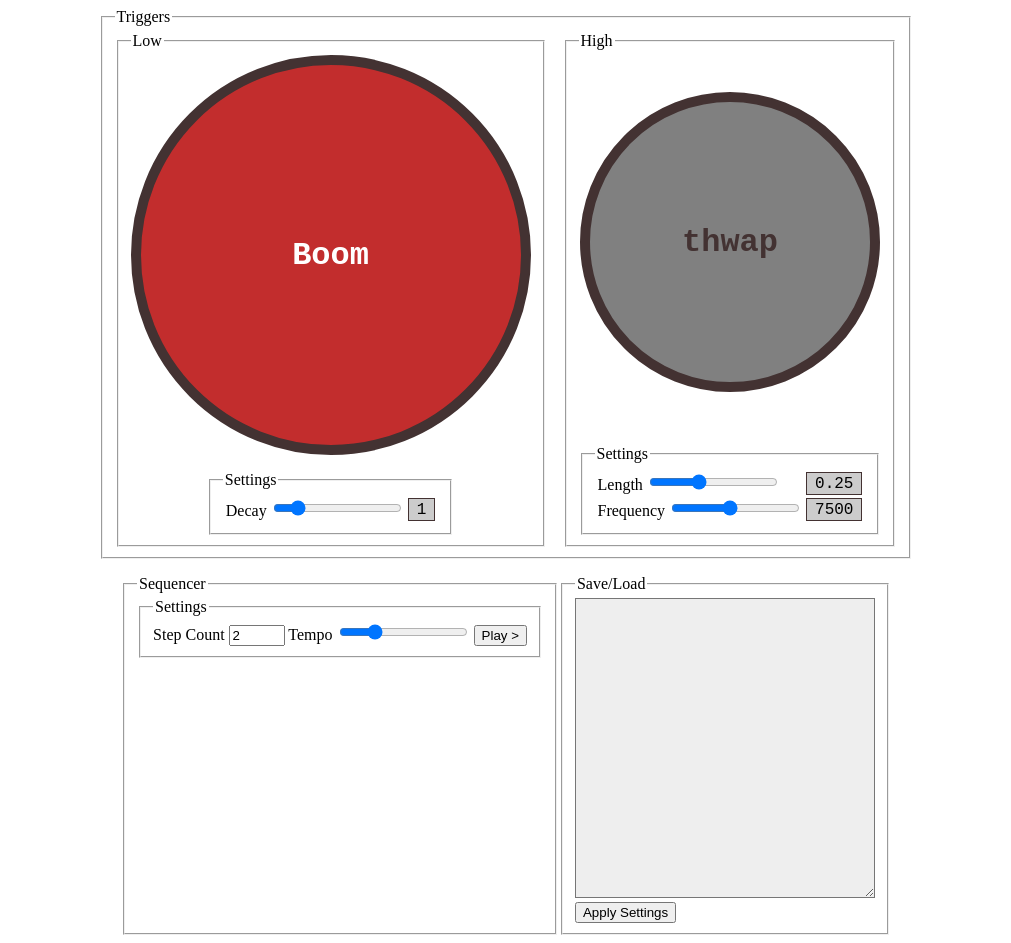
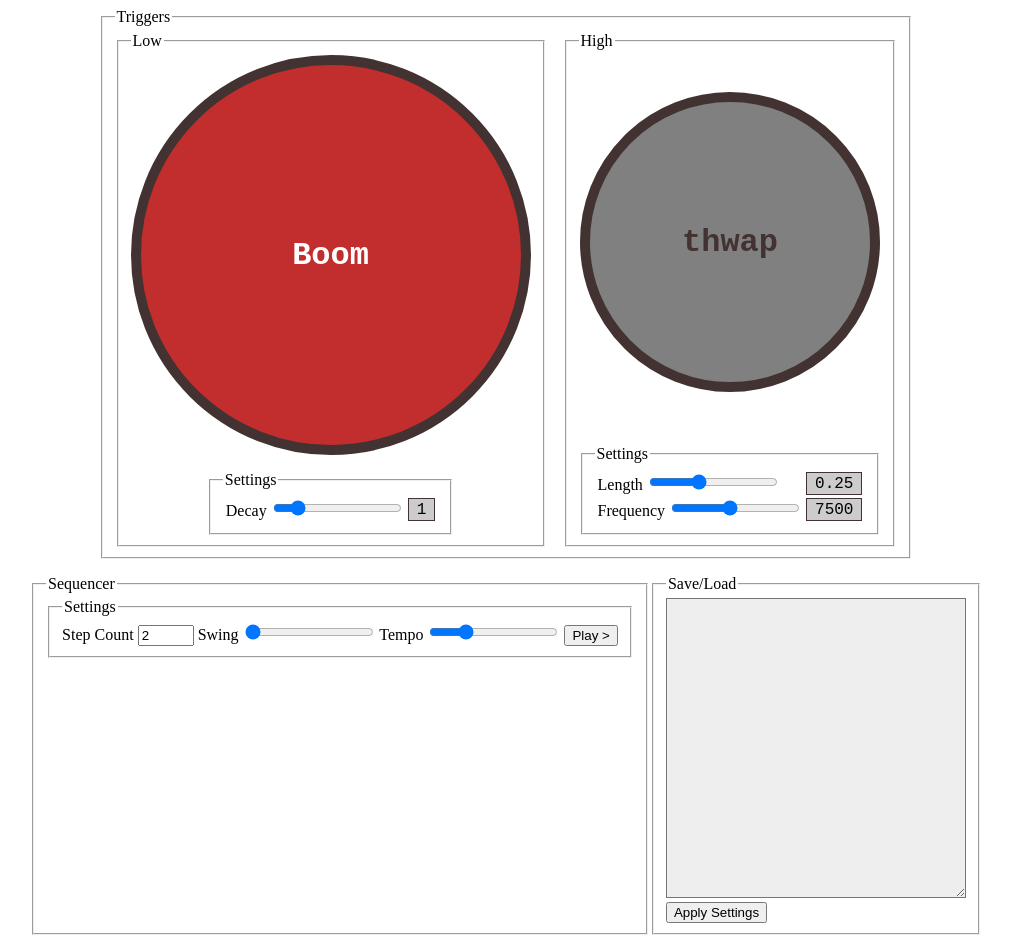
Before and after one commit to MikeiLL/pythonwaves, a Jekyll site: the page index.html, which Jekyll copies as it is, in a window 1280 px wide. Shown: the whole page, without its empty margins (134-1145 px from the left). Built offline with Jekyll 4.4.1, drawn with Linux system fonts in a browser that asks for light colours.

Commit message:
Add swing parameter.

```diff
--- a/index.html
+++ b/index.html
@@ -93,6 +93,10 @@
             <input name=stepCount class=setting id=stepCount type="number" step="1" value=2 min="1" max="16">
           </label>
           <label>
+            Swing
+            <input class=setting type="range" id="swing" name="swing" value="0" min="0" max="66" step="1">
+          </label>
+          <label>
             Tempo
             <input class=setting id=tempoSlider name=tempo type="range" step="1" value=120 min="40" max="360">
           </label>
--- a/scripts.js
+++ b/scripts.js
@@ -21,6 +21,7 @@ const thwaplength = document.getElementById("thwaplength");
 const bandHz = document.getElementById("thwapfrequency");
 const stepCount = DOM("#stepCount");
 const tempoSlider = DOM("#tempoSlider");
+const swingSlider = DOM("#swing");
 const rows = document.querySelectorAll("#sequencer tr");
 const soundNames = ["boom", "thwap"];
 let playing;
@@ -160,13 +161,18 @@ on("click", "#togglePlay", (e) => {
   let currentStep = 0;
   function inqueue() {
     const stepDuration = 60 / tempoSlider.value;
+    const swingDuration = swingSlider.value / 100 * stepDuration;
+    console.log({"swing duration": swingDuration});
     while (stepTime < audioCtx.currentTime + bufferTime * 2) {
       if (stepTime >= audioCtx.currentTime) {
         DOM(`#stepaction-0-${currentStep}`).checked && playBoom(stepTime);
         DOM(`#stepaction-1-${currentStep}`).checked && playNoise(stepTime);
       }
       if (++currentStep >= stepCount.value) currentStep = 0;
-      stepTime += stepDuration;
+
+      // if (currentStep % 2) but we will do this the mathematician's way
+      // raise -1 to some exponent to toggle back and forth
+      stepTime += stepDuration - swingDuration * ((-1) ** currentStep)
     }
 
     // loop through a number of beats (step through columns)
```
